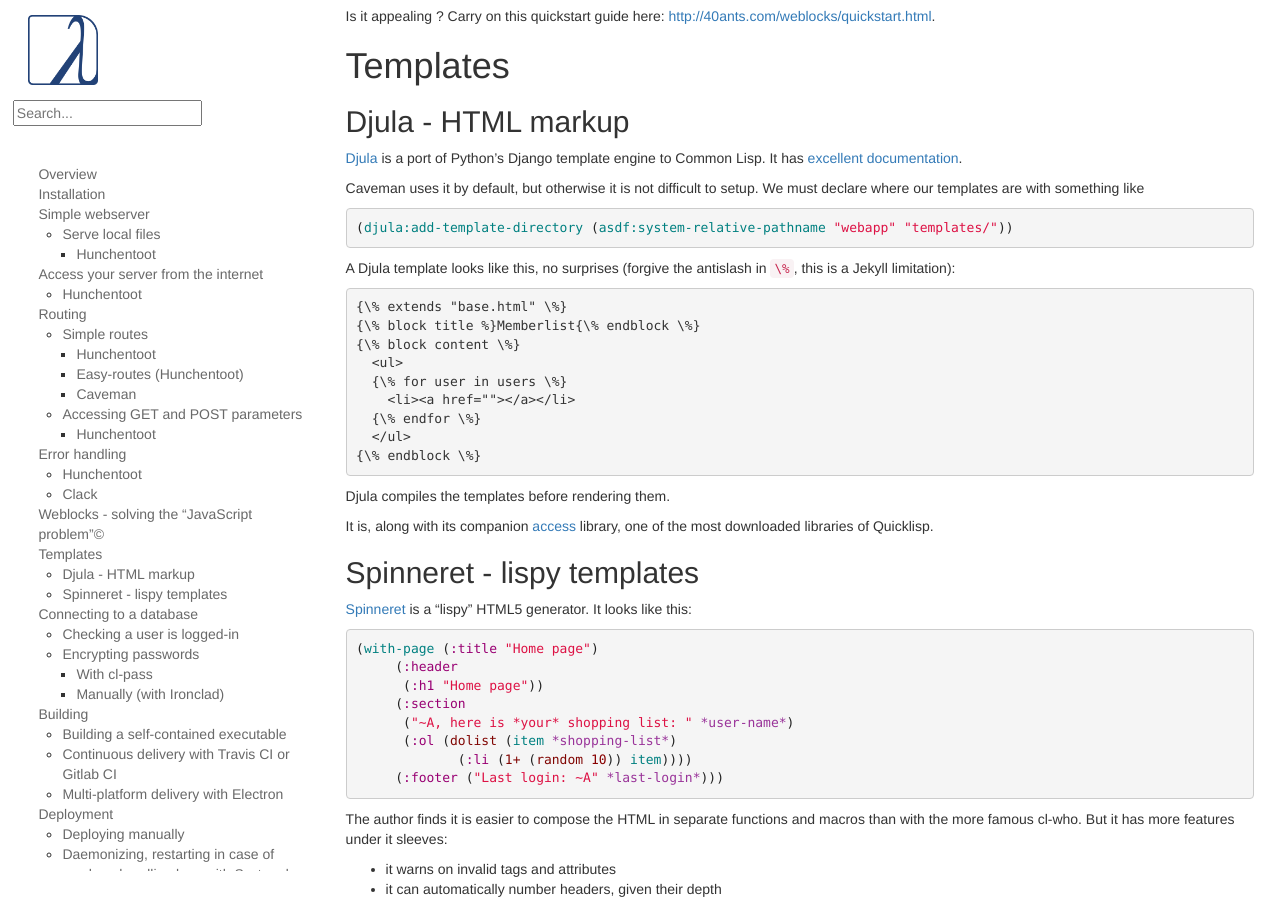
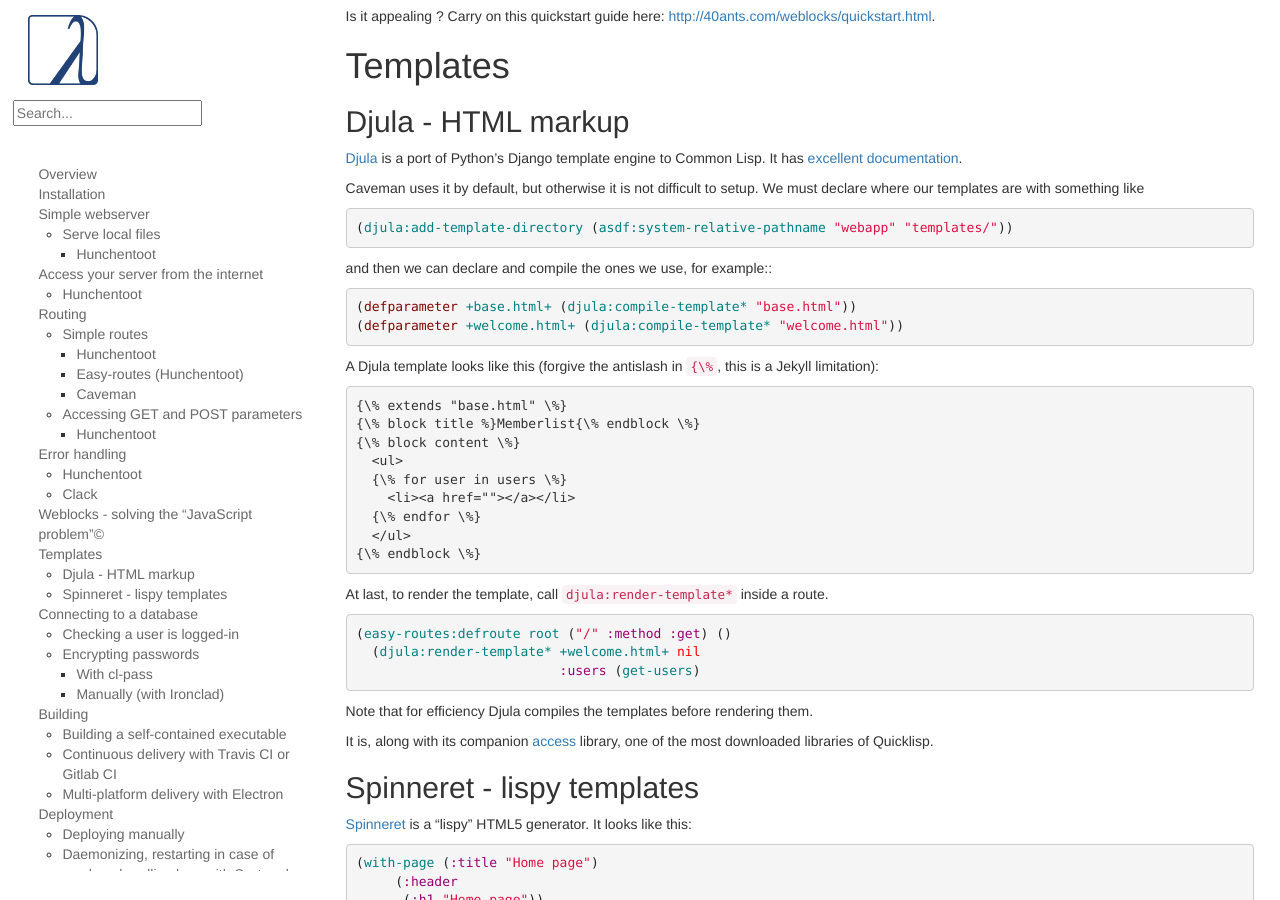
Before and after one commit to LispCookbook/cl-cookbook, a Jekyll site: the page built from web.md, in a window 1280 px wide and 900 px high, scrolled down 8510 px. Built offline with Jekyll 4.4.1, drawn with Linux system fonts in a browser that asks for light colours.

Commit message:
web++: show how to declare and render Djula templates

````diff
--- a/web.md
+++ b/web.md
@@ -546,9 +546,15 @@
 (djula:add-template-directory (asdf:system-relative-pathname "webapp" "templates/"))
 ~~~
 
+and then we can declare and compile the ones we use, for example::
 
-A Djula template looks like this, no surprises (forgive the antislash
-in `\%`, this is a Jekyll limitation):
+~~~lisp
+(defparameter +base.html+ (djula:compile-template* "base.html"))
+(defparameter +welcome.html+ (djula:compile-template* "welcome.html"))
+~~~
+
+A Djula template looks like this (forgive the antislash in `{\%`, this
+is a Jekyll limitation):
 
 ```
 {\% extends "base.html" \%}
@@ -562,7 +568,15 @@
 {\% endblock \%}
 ```
 
-Djula compiles the templates before rendering them.
+At last, to render the template, call `djula:render-template*` inside a route.
+
+~~~lisp
+(easy-routes:defroute root ("/" :method :get) ()
+  (djula:render-template* +welcome.html+ nil
+                          :users (get-users)
+~~~
+
+Note that for efficiency Djula compiles the templates before rendering them.
 
 It is, along with its companion
 [access](https://github.com/AccelerationNet/access/) library, one of
````
